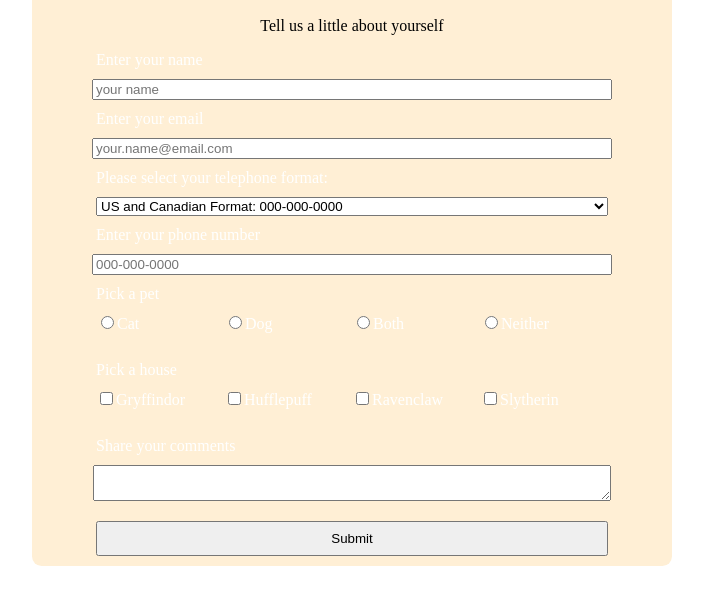
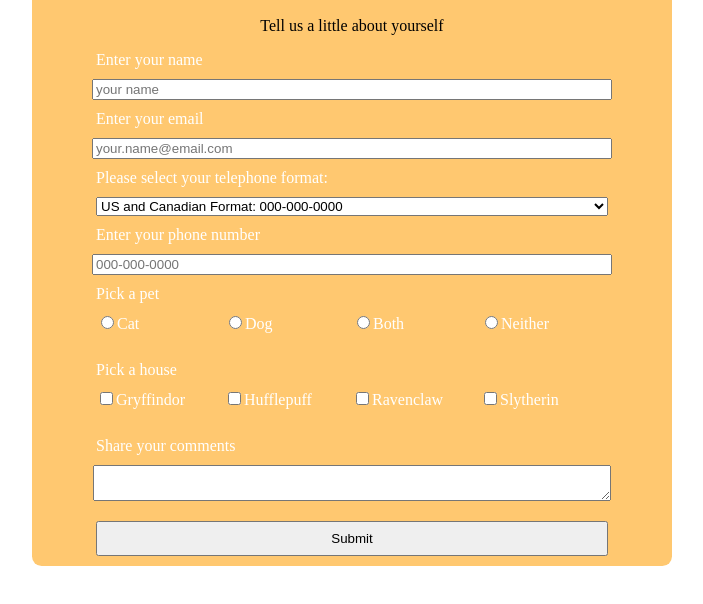
Before and after one commit to Gabester0/fcc-survey, a plain HTML site: page index.html in a window 1280 px wide. Shown: the part 104-708 px from the top of the page, without its empty margins (288-991 px from the left). Drawn offline with Linux system fonts and the light colour scheme.

Commit message:
update background color & semantic HTML

```diff
--- a/index.html
+++ b/index.html
@@ -49,12 +49,14 @@
                     pattern="[0-9]{3}-[0-9]{3}-[0-9]{4}"
                     required>
             <label for="pickYourPet">Pick a pet</label>
-
             <div class="flexRow">
-                    <label><input value="1" type="radio" name="pickYourPet">Cat</label>
-                    <label><input value="2" type="radio" name="pickYourPet">Dog</label>
-                    <label><input value="3" type="radio" name="pickYourPet">Both</label>
-                    <label><input value="4" type="radio" name="pickYourPet">Neither</label>
+                    <label><input type="radio" name="pickYourPet" value="cat">Cat</label>
+                    <label><input type="radio" name="pickYourPet"
+                                  value="dog">Dog</label>
+                    <label><input type="radio" name="pickYourPet"
+                                  value="both">Both</label>
+                    <label><input type="radio" name="pickYourPet"
+                                  value="neither">Neither</label>
             </div>
             <br>
             <label for="houses">Pick a house</label>
@@ -64,7 +66,6 @@
                     <label><input name="houses" type="checkbox" value="Ravenclaw">Ravenclaw</label>
                     <label><input name="houses" type="checkbox" value="Slytherin">Slytherin</label>
             </div>
-
             <br>
             <label for="textArea">Share your comments</label>
             <textarea type="text" id="textArea"></textarea>
@@ -74,7 +75,6 @@
     </div>
 
 <script src="script.js"></script>
-<script src='https://cdn.freecodecamp.org/testable-projects-fcc/v1/bundle.js'></script>
-
+<script src="https://cdn.freecodecamp.org/testable-projects-fcc/v1/bundle.js"></script>
 </body>
 </html>
--- a/styles.css
+++ b/styles.css
@@ -9,7 +9,7 @@ body {
     flex-direction: column;
     width: 50vw;
     margin: 25px auto;
-    background-color: papayawhip;
+    background-color: #ffc870;
     border-radius: 1.5%;
 }
 
```
